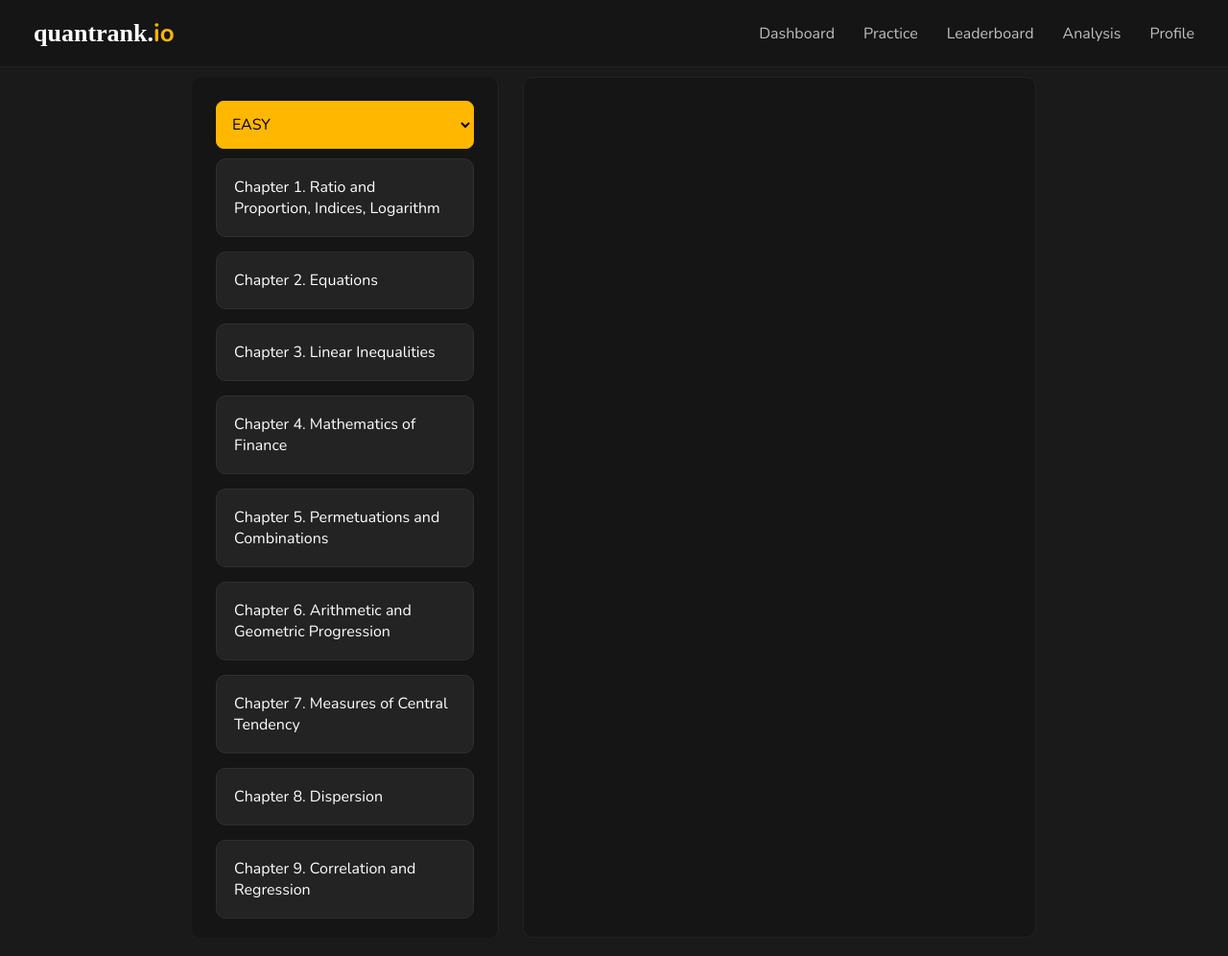
After one commit to Neravahn/quantrank.io, a Flask app: page /questions in a window 1280 px wide. The commit adds this page. Shown: the top 996 px of the page at 96% size. Run offline with Flask 3, Linux system fonts and the light colour scheme; some web fonts are replaced.

Commit message:
Desgined the practice dashboard now i need a simple question of additionsfirst for testing

```diff
--- a/app.py
+++ b/app.py
@@ -2,6 +2,7 @@ from flask import Flask, render_template, request, session, redirect
 from auth.emailAuth import send_otp
 from auth.user import check_email, check_username
 from auth.save_user import save
+from auth.login import verify_user
 
 
 app = Flask(__name__)
@@ -21,21 +22,21 @@ def signup():
         username = request.form['username']
 
         if check_username(username):
-            return render_template('signup.html', error = "USERNAME already in use")
+            return render_template('auth/signup.html', error = "USERNAME already in use")
 
         elif check_email(email):
-            return render_template('signup.html', error= "E-MAIL already in use")
+            return render_template('auth/signup.html', error= "E-MAIL already in use")
 
         otp = send_otp(email)
         if otp is None:
-            return render_template('signup.html', error= "OTP cannot be sent")
+            return render_template('auth/signup.html', error= "OTP cannot be sent")
         session['username'] = username
         session['real_otp'] = otp
         session['email'] = email
         session['name'] = name
         session['password'] = password
         return redirect('verify')
-    return render_template('signup.html')
+    return render_template('auth/signup.html')
 
 @app.route('/verify', methods = ['GET', 'POST'])
 def verify():
@@ -51,14 +52,33 @@ def verify():
             print( 'success' )
             return redirect('login')
         else:
-            return render_template('verify.html', error = 'Enter correct OTP')
+            return render_template('auth/verify.html', error = 'Enter correct OTP')
 
 
-    return render_template('verify.html')
+    return render_template('auth/verify.html')
 
 @app.route('/login', methods=['GET', 'POST'])
 def login():
-    return render_template('login.html')
+    if request.method == 'POST':
+        username = request.form['username']
+        password = request.form['password']
+
+        verified = verify_user(username, password)
+
+        if verified == True:
+            return redirect('/dashboard')
+        else:
+            return render_template('auth/login.html', error= 'Invalid Credentials')
+
+    return render_template('auth/login.html')
+
+@app.route('/dashboard', methods = ['GET', 'POST'])
+def dashboard():
+    return render_template('dashboard.html')
+
+@app.route('/questions', methods = ['GET', 'POST'])
+def questions():
+    return render_template('practice/dashboard.html')
 
 
 if __name__ == "__main__":
--- a/auth/emailAuth.py
+++ b/auth/emailAuth.py
@@ -1,6 +1,7 @@
 import smtplib
 from email.mime.text import MIMEText
 import random
+
 
 
 SENDER_EMAIL = "verify.quantrank.io@gmail.com"
--- /dev/null
+++ b/auth/login.py
@@ -0,0 +1,26 @@
+from mathhash import verify_password
+import sqlite3
+
+
+DB_PATH = 'database.db'
+
+def verify_user(username, password):
+
+
+    conn = sqlite3.connect(DB_PATH)
+    cursor  = conn.cursor()
+
+    query =f"""
+    SELECT password FROM users WHERE username = ?
+    """
+    cursor.execute(query, (username,))
+    row = cursor.fetchone()
+    conn.close()
+
+    if not row:
+        return False
+
+    hashed = row[0]
+
+
+    return verify_password(password , hashed)
--- a/templates/signup.html
+++ b/templates/auth/signup.html
@@ -120,7 +120,7 @@
             <input id="password" name="password" type="password" required>
 
             <label for="confirm_password">CONFIRM PASSWORD</label>
-            <input id="confirm_password" type="text" required>
+            <input id="confirm_password" name="confirm_password" type="text" required>
 
             <button id="submit">SUBMIT</button>
 
--- /dev/null
+++ b/templates/practice/dashboard.html
@@ -0,0 +1,180 @@
+<!DOCTYPE html>
+<html lang="en">
+
+<head>
+    <meta charset="UTF-8">
+    <meta name="viewport" content="width=device-width, initial-scale=1.0">
+    <title>quantrank.io - questions</title>
+    <style>
+        @font-face {
+            font-family: 'JotiOne';
+            src: url("{{ url_for('static', filename='fonts/JotiOne-Regular.ttf') }}") format('truetype');
+        }
+
+        @font-face {
+            font-family: 'Nunito';
+            src: url("{{ url_for('static', filename='fonts/Nunito-VariableFont_wght.ttf') }}") format('truetype');
+        }
+
+        * {
+            margin: 0;
+            padding: 0;
+            box-sizing: border-box;
+            font-family: 'Nunito';
+        }
+
+        body {
+            background: #1a1a1a;
+            color: white;
+        }
+
+        nav {
+            width: 100%;
+            height: 70px;
+            background: #151515;
+            display: flex;
+            align-items: center;
+            justify-content: space-between;
+            padding: 0 35px;
+            border-bottom: 1px solid #222;
+        }
+
+        #logo h3 {
+            font-size: 26px;
+            font-family: 'JotiOne';
+        }
+
+        #logo hi {
+            color: rgb(255, 183, 0);
+        }
+
+        #nav-center {
+            display: flex;
+            gap: 30px;
+        }
+
+        #nav-center a {
+            text-decoration: none;
+            color: #bfbfbf;
+            transition: 0.2s;
+        }
+
+        #nav-center a:hover {
+            color: rgb(255, 183, 0);
+        }
+
+
+        #container {
+            display: flex;
+            flex-direction: row;
+            margin-top: 10px;
+            padding: 0 200px 0 200px;
+            gap: 25px;
+        }
+
+        #sidebar {
+            display: flex;
+            flex-direction: column;
+            width: 320px;
+            height: calc(100vh - 120px);
+            background: #151515;
+            border-right: 1px solid #222;
+            padding: 25px;
+            overflow-y: auto;
+            border-radius: 10px;
+        }
+
+
+        #difficulty {
+            width: 100%;
+            padding: 12px;
+            background: rgb(255, 183, 0);
+            color: rgb(0, 0, 0);
+            border: 1px solid rgb(255, 183, 0);
+            border-radius: 8px;
+            font-size: 1rem;
+            cursor: pointer;
+            margin-bottom: 10px;
+            outline: none;
+        }
+
+        #topics {
+            display: flex;
+            flex-direction: column;
+            gap: 15px;
+        }
+
+        #card {
+            background: #232323;
+            padding: 18px;
+            border-radius: 10px;
+            border: 1px solid #2e2e2e;
+            cursor: pointer;
+            transition: 0.2s;
+        }
+
+        #card:hover {
+            transform: translateY(-2px);
+            border-color: rgb(255, 183, 0);
+        }
+
+        #questions_area {
+            flex: 1;
+            background: #151515;
+            padding: 25px;
+            height: calc(100vh - 120px);
+            border-radius: 10px;
+            overflow-y: auto;
+            border: 1px solid #222;
+        }
+    </style>
+</head>
+
+<body>
+    <nav>
+        <div id="logo">
+            <h3>quantrank.<hi>io</hi>
+            </h3>
+        </div>
+
+        <div id="nav-center">
+            <a href="{{ url_for('dashboard') }}">Dashboard</a>
+            <a href="{{ url_for('questions') }}">Practice</a>
+            <a href="#">Leaderboard</a>
+            <a href="#">Analysis</a>
+            <a href="#">Profile</a>
+        </div>
+    </nav>
+
+
+    <div id="container">
+
+        <div id="sidebar">
+            <select id="difficulty">
+                <option value="easy">EASY</option>
+                <option value="medium">MEDIUM</option>
+                <option value="hard">HARD</option>
+            </select>
+
+            <div id="topics">
+                <div id="card">Chapter 1. Ratio and Proportion, Indices, Logarithm</div>
+                <div id="card">Chapter 2. Equations</div>
+                <div id="card">Chapter 3. Linear Inequalities</div>
+                <div id="card">Chapter 4. Mathematics of Finance</div>
+                <div id="card">Chapter 5. Permetuations and Combinations</div>
+                <div id="card">Chapter 6. Arithmetic and Geometric Progression</div>
+                <div id="card">Chapter 7. Measures of Central Tendency</div>
+                <div id="card">Chapter 8. Dispersion</div>
+                <div id="card">Chapter 9. Correlation and Regression</div>
+            </div>
+        </div>
+
+        <div id="questions_area">
+            <!--HERE QUESTIONS AND THE OPTIONS WILL BE DISPLAYED-->
+        </div>
+
+    </div>
+
+</body>
+
+</html>
```
Also changed, not shown: templates/auth/login.html (added, +129 -0 lines), templates/dashboard.html (added, +224 -0 lines), database.db, templates/auth/verify.html (renamed from templates/verify.html), templates/login.html (deleted).
